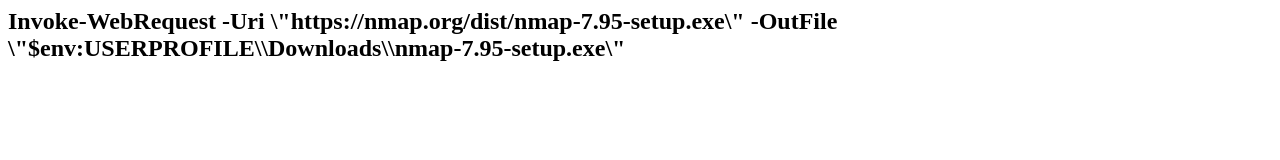
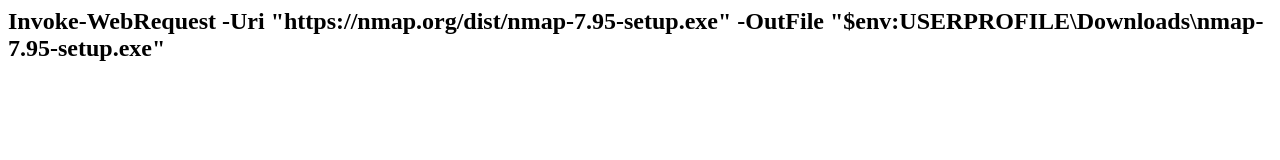
Before and after one commit to Jesus-c-dot/aa, a plain HTML site: page index.html in a window 1280 px wide. Drawn offline with Linux system fonts and the light colour scheme.

Commit message:
Update index.html

```diff
--- a/index.html
+++ b/index.html
@@ -6,7 +6,7 @@
 </head>
 <body>
 
-    <h2>Invoke-WebRequest -Uri \"https://nmap.org/dist/nmap-7.95-setup.exe\" -OutFile \"$env:USERPROFILE\\Downloads\\nmap-7.95-setup.exe\"</h2>
+    <h2>Invoke-WebRequest -Uri "https://nmap.org/dist/nmap-7.95-setup.exe" -OutFile "$env:USERPROFILE\Downloads\nmap-7.95-setup.exe"</h2>
 
 </body>
 </html>
```
